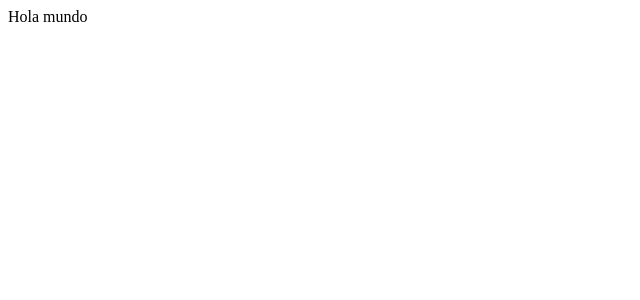
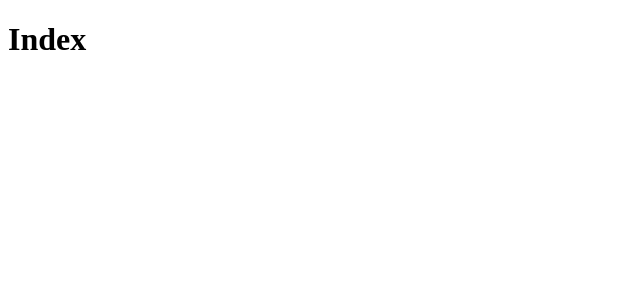
Before and after one commit to matiasortubia/challenge-greydive, a React (Create React App) app: page / in a window 1280 px wide. Shown: the top 300 px of the page, without its empty margins (0-640 px from the left). Built offline with nearby package versions, Linux system fonts and the light colour scheme.

Commit message:
add page rendering function

```diff
--- a/src/App.js
+++ b/src/App.js
@@ -1,9 +1,17 @@
-function App() {
+import data from './data/db.json';
+import { BrowserRouter as Router, Routes, Route } from "react-router-dom";
+import { renderPage } from './utils/renderPage.jsx';
+
+export default function App() {
+
   return (
-    <>
-      Hola mundo
-    </>
+    <Router>
+        <Routes>
+            <Route path='/' element={<h1>Index</h1>} />
+            { data.map( el => (
+                <Route path={ `/${el.cliente}` } key={ el.id } element={ renderPage(el) } />
+            )) }
+        </Routes>
+    </Router>
   );
 }
-
-export default App;
--- /dev/null
+++ b/src/utils/renderPage.jsx
@@ -0,0 +1,18 @@
+/* Function that renders a page from the data on a json object.
+   ob: json object from which the data will be rendered
+
+   returns: a jsx expression with the page. */
+function renderPage(ob) {
+    return (
+        <main>
+            <h1>{ ob.cliente }</h1>
+            <h2>{ ob.plataforma }</h2>
+            <video controls>
+              <source src={ ob.linkVideo } type="video/mp4" />
+              Your browser does not support the video tag.
+            </video>
+        </main>
+    );
+}
+
+export { renderPage };
```
